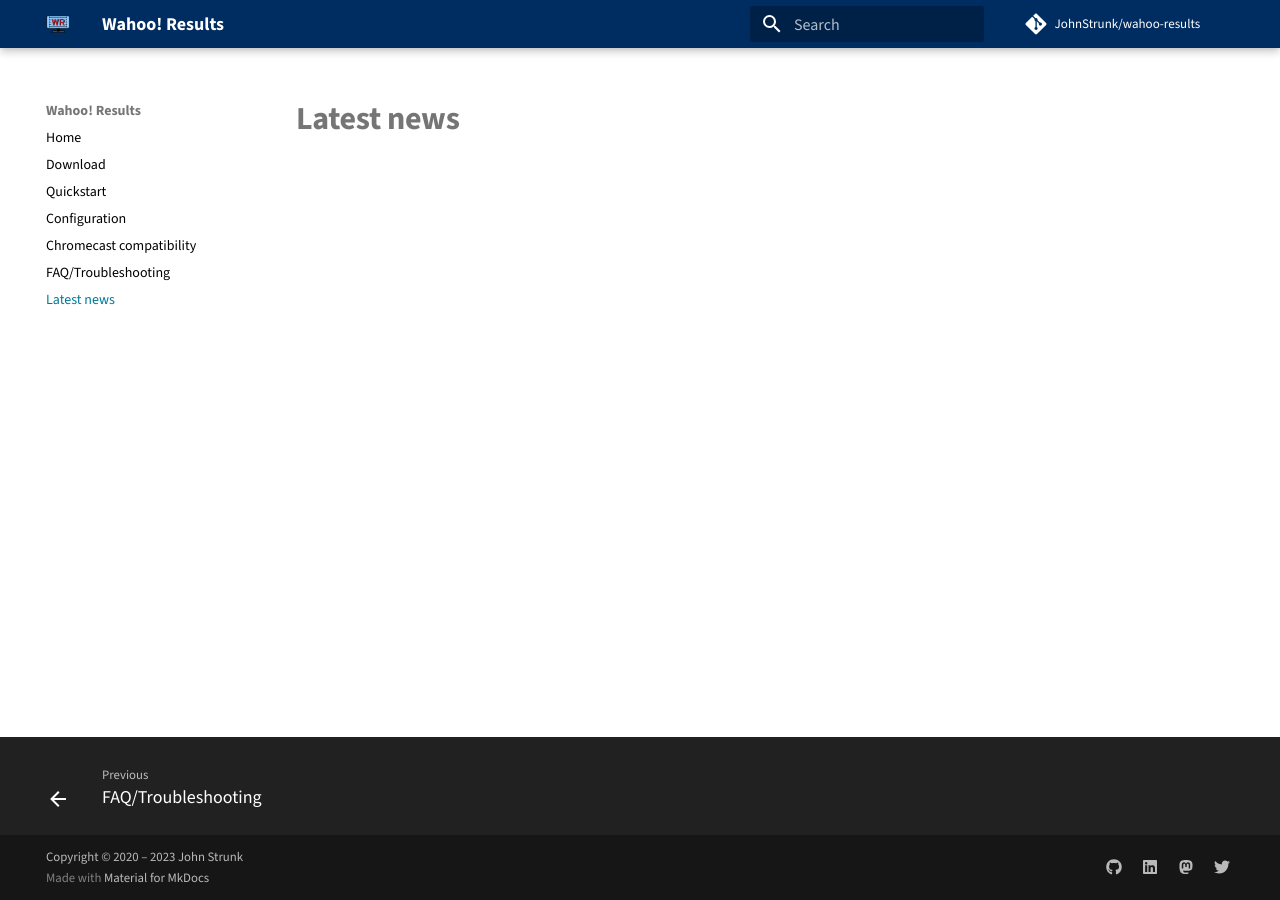
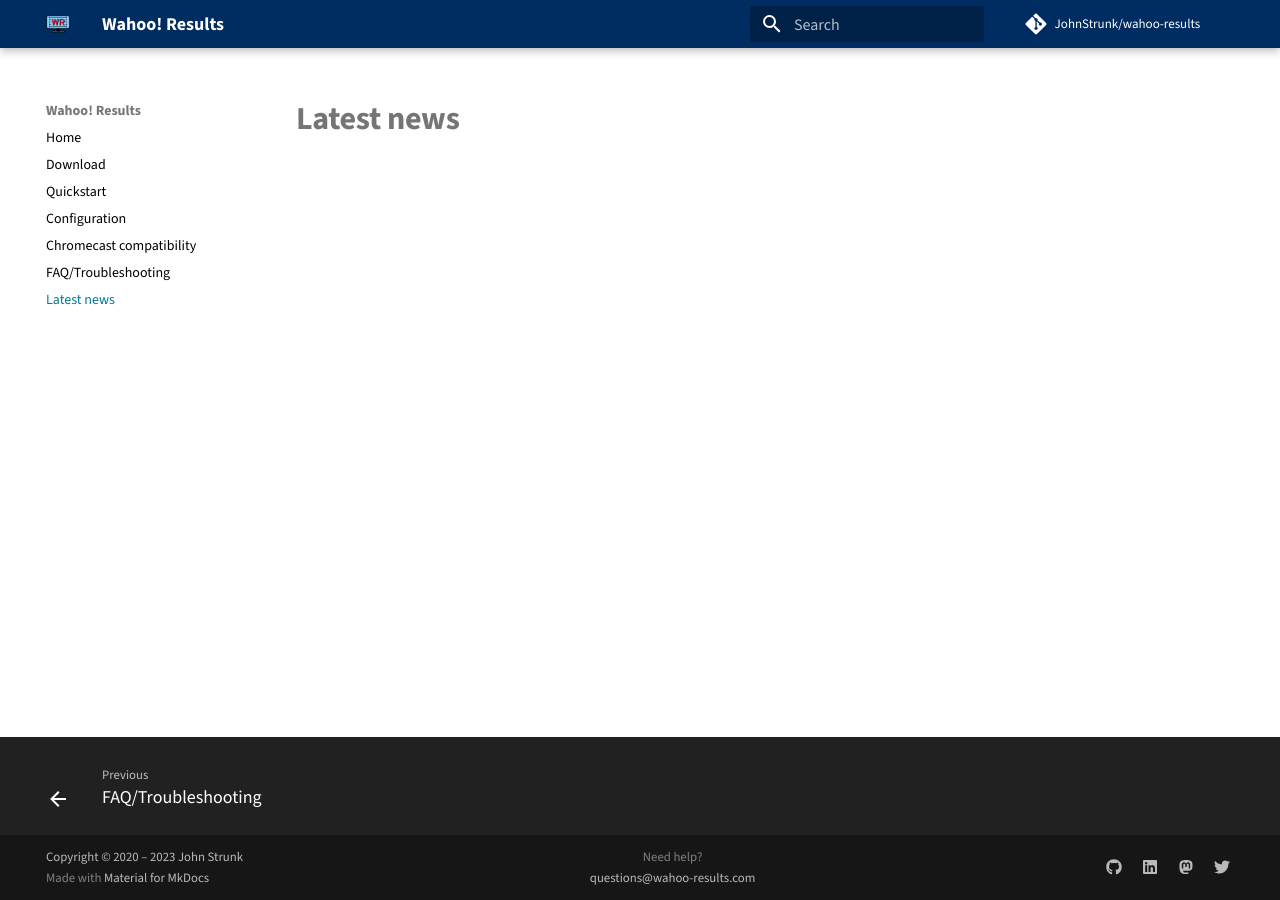
Before and after one commit to JohnStrunk/wahoo-results, an MkDocs documentation site: the page built from docs/blog/index.md, in a window 1280 px wide. Built offline with MkDocs 1.6.1 and Material for MkDocs 9.7.7, drawn with Linux system fonts in a browser that asks for light colours; comment, search, counter and statistics services are not loaded.

Commit message:
Add e-mail to footer
- Overrides the social partial to add the contact info

Signed-off-by: John Strunk <john.strunk@gmail.com>

```diff
--- /dev/null
+++ b/docs/overrides/partials/social.html
@@ -0,0 +1,53 @@
+<!--
+  Copyright (c) 2016-2023 Martin Donath <martin.donath@squidfunk.com>
+
+  Permission is hereby granted, free of charge, to any person obtaining a copy
+  of this software and associated documentation files (the "Software"), to
+  deal in the Software without restriction, including without limitation the
+  rights to use, copy, modify, merge, publish, distribute, sublicense, and/or
+  sell copies of the Software, and to permit persons to whom the Software is
+  furnished to do so, subject to the following conditions:
+
+  The above copyright notice and this permission notice shall be included in
+  all copies or substantial portions of the Software.
+
+  THE SOFTWARE IS PROVIDED "AS IS", WITHOUT WARRANTY OF ANY KIND, EXPRESS OR
+  IMPLIED, INCLUDING BUT NOT LIMITED TO THE WARRANTIES OF MERCHANTABILITY,
+  FITNESS FOR A PARTICULAR PURPOSE AND NON-INFRINGEMENT. IN NO EVENT SHALL THE
+  AUTHORS OR COPYRIGHT HOLDERS BE LIABLE FOR ANY CLAIM, DAMAGES OR OTHER
+  LIABILITY, WHETHER IN AN ACTION OF CONTRACT, TORT OR OTHERWISE, ARISING
+  FROM, OUT OF OR IN CONNECTION WITH THE SOFTWARE OR THE USE OR OTHER DEALINGS
+  IN THE SOFTWARE.
+-->
+
+<!-- Social links -->
+<div class="md-copyright">
+  <div align="center">Need help?</div>
+  <a href="mailto:questions@wahoo-results.com" class="md-copyright__highlight">questions@wahoo-results.com</a>
+</div>
+
+<div class="md-social">
+  {% for social in config.extra.social %}
+
+    <!-- Automatically set rel=me for Mastodon -->
+    {% set rel = "noopener" %}
+    {% if "mastodon" in social.icon %}
+      {% set rel = rel ~ " me" %}
+    {% endif %}
+
+    <!-- Compute title and render link -->
+    {% set title = social.name %}
+    {% if not title and "//" in social.link %}
+      {% set _, url = social.link.split("//") %}
+      {% set title  = url.split("/")[0] %}
+    {% endif %}
+    <a
+      href="{{ social.link }}"
+      target="_blank" rel="{{ rel }}"
+      title="{{ title | e }}"
+      class="md-social__link"
+    >
+      {% include ".icons/" ~ social.icon ~ ".svg" %}
+    </a>
+  {% endfor %}
+</div>
--- a/mkdocs.yml
+++ b/mkdocs.yml
@@ -19,7 +19,7 @@ nav:
   - blog/index.md
 theme:
   name: material
-  # custom_dir: docs/overrides
+  custom_dir: docs/overrides
   logo: images/wr-icon.png  # Logo in upper left corner
   favicon: images/wr-icon.png  # Favicon in browser tab
   features:
```
